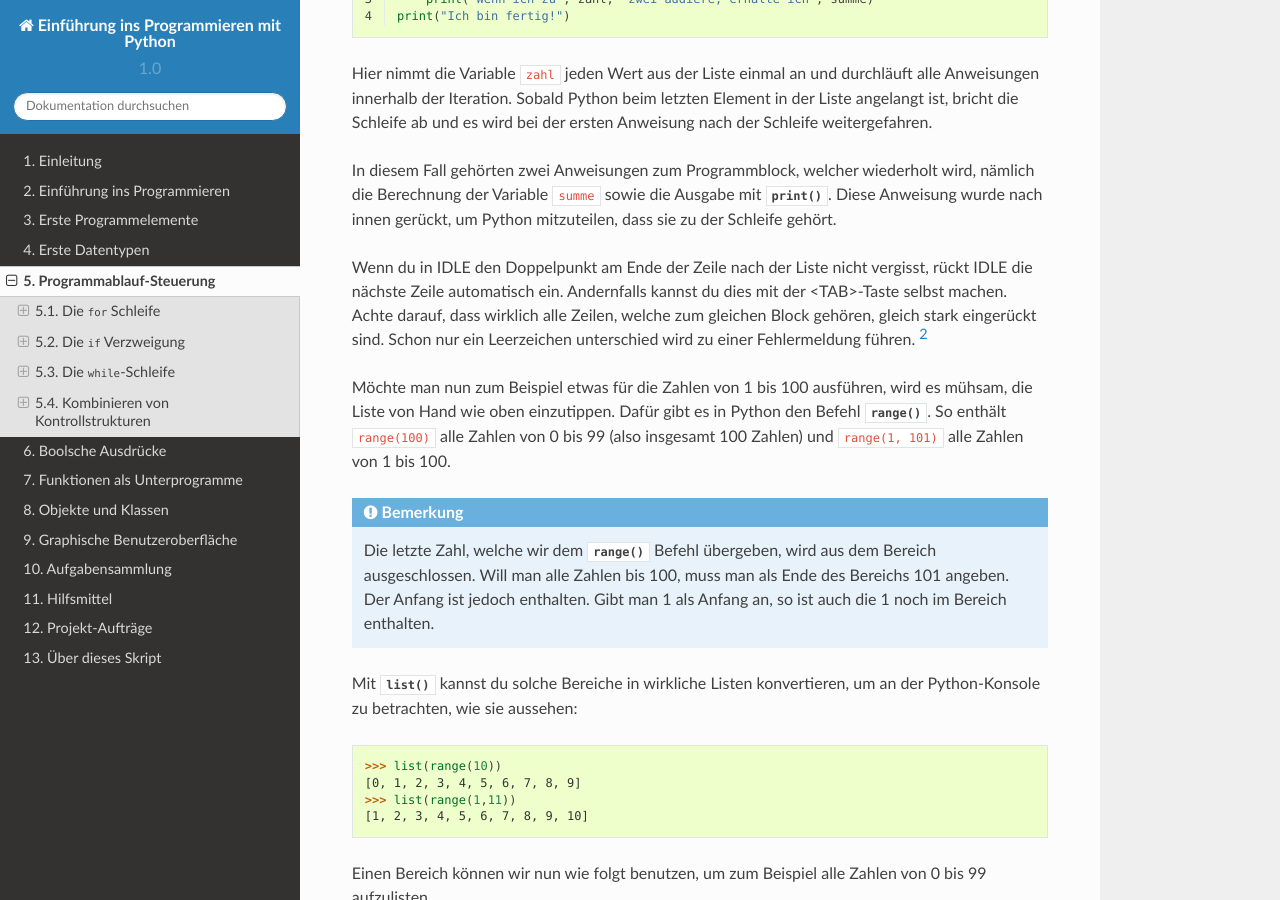
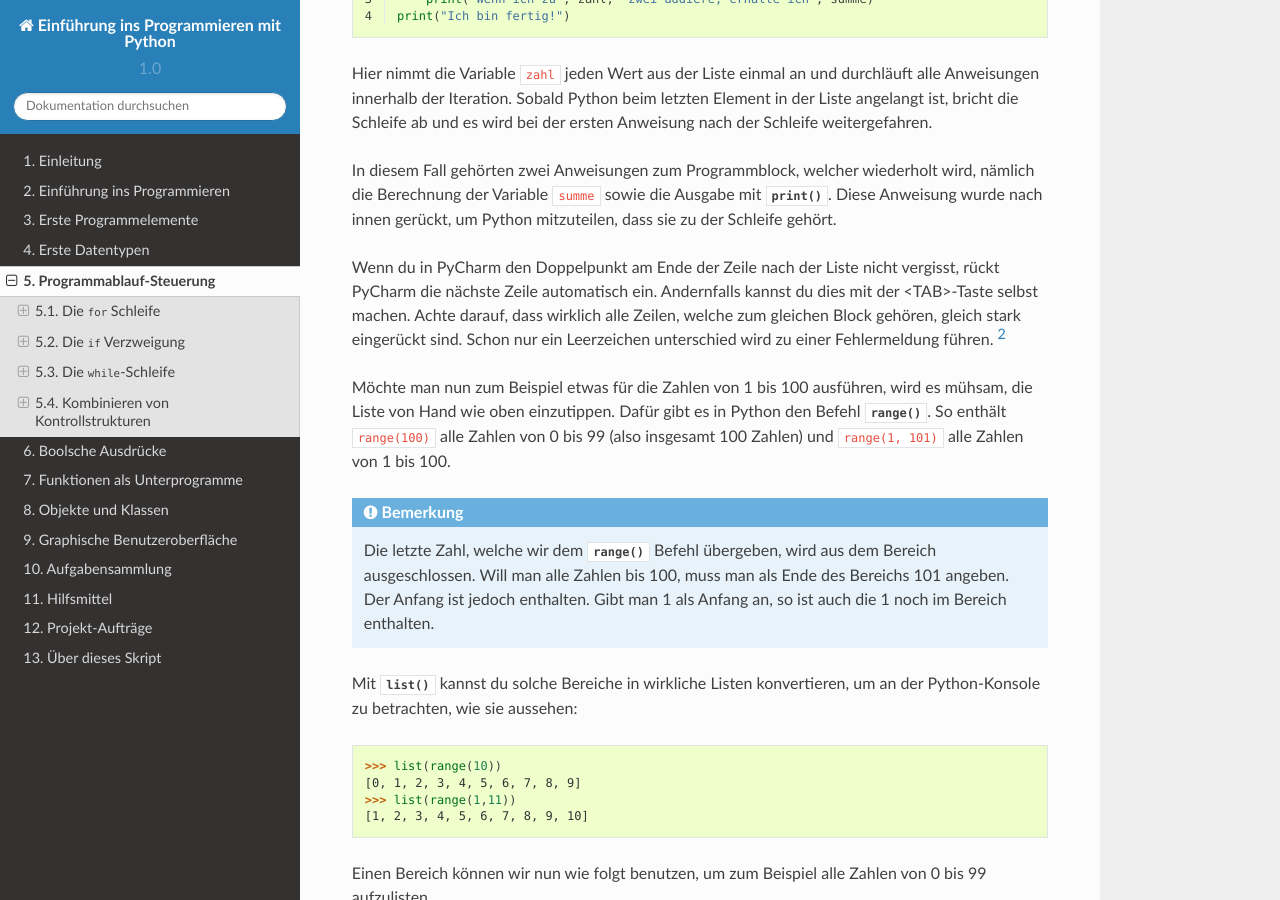
Before and after one commit to hb9hnt/pythonbuch, a Sphinx documentation site: the page built from source/kontrollstrukturen.rst, in a window 1280 px wide and 900 px high, scrolled down 877 px. Built offline with Sphinx 7.4.7 and the Read the Docs theme 2.0.0, drawn with Linux system fonts in a browser that asks for light colours.

Commit message:
Closes #6
* Python-Prompt durch Python-Konsole ersetzt
* Ein paar mal IDLE durch PyCharm ersetzt

```diff
--- a/source/datentypen.rst
+++ b/source/datentypen.rst
@@ -83,7 +83,7 @@ Aufgaben
    >>> x // y
 
 2. Was ist der Rückgabewert des unten stehenden Programms? Gehe es zuerst im Kopf
-   durch und probiere es anschliessend aus, in dem du das Programm mit IDLE in
+   durch und probiere es anschliessend aus, in dem du das Programm mit PyCharm in
    einer neuen Datei abspeicherst.
 
    .. code-block:: python
--- a/source/kontrollstrukturen.rst
+++ b/source/kontrollstrukturen.rst
@@ -49,11 +49,11 @@ wird, nämlich die Berechnung der Variable ``summe`` sowie die Ausgabe mit
 :py:func:`print()`. Diese Anweisung wurde nach innen gerückt, um Python
 mitzuteilen, dass sie zu der Schleife gehört.
 
-Wenn du in IDLE den Doppelpunkt am Ende der Zeile nach der Liste nicht vergisst,
-rückt IDLE die nächste Zeile automatisch ein. Andernfalls kannst du dies mit der
-<TAB>-Taste selbst machen. Achte darauf, dass wirklich alle Zeilen, welche zum
-gleichen Block gehören, gleich stark eingerückt sind. Schon nur ein Leerzeichen
-unterschied wird zu einer Fehlermeldung führen. [#]_
+Wenn du in PyCharm den Doppelpunkt am Ende der Zeile nach der Liste nicht
+vergisst, rückt PyCharm die nächste Zeile automatisch ein. Andernfalls kannst du
+dies mit der <TAB>-Taste selbst machen. Achte darauf, dass wirklich alle Zeilen,
+welche zum gleichen Block gehören, gleich stark eingerückt sind. Schon nur ein
+Leerzeichen unterschied wird zu einer Fehlermeldung führen. [#]_
 
 Möchte man nun zum Beispiel etwas für die Zahlen von 1 bis 100 ausführen, wird
 es mühsam, die Liste von Hand wie oben einzutippen. Dafür gibt es in Python den
```
Also changed, not shown: other parts of source/datentypen.rst (+1 -1 lines).
